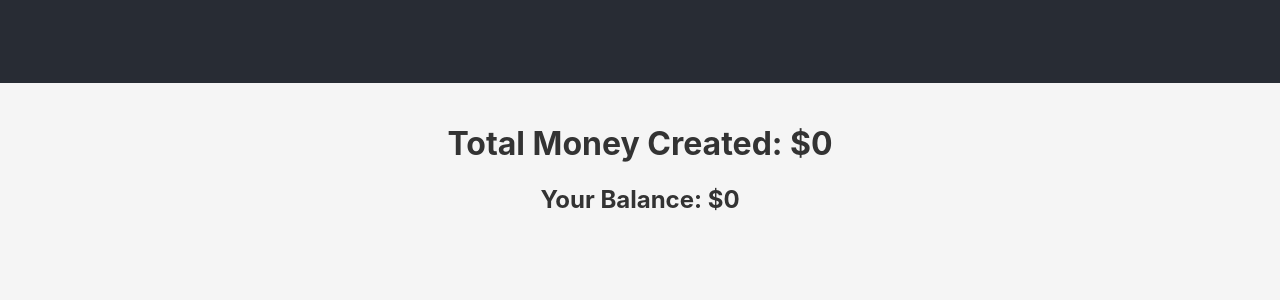
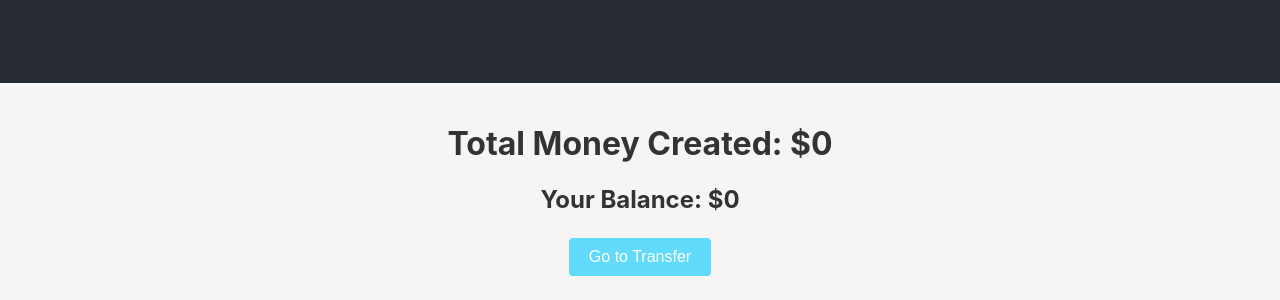
Before and after one commit to jbsbuilder/fire-bank, a React (Create React App) app: page /home in a window 1280 px wide. Shown: the part 717-1017 px from the top of the page. Before the commit the page ends 971 px from the top, so only its background shows below. Built offline with nearby package versions, Linux system fonts and the light colour scheme; no server answers; the database is empty; sample sign-in values are in the browser's storage.

Commit message:
nonworking transfer button added

```diff
--- a/src/components/Home.js
+++ b/src/components/Home.js
@@ -2,10 +2,12 @@
 import React, { useEffect, useState } from 'react';
 import { db } from '../firebaseConfig';
 import { collection, getDocs } from "firebase/firestore";
+import { useNavigate } from 'react-router-dom';
 
 const Home = () => {
   const [totalMoney, setTotalMoney] = useState(0);
   const [userBalance, setUserBalance] = useState(0);
+  const navigate = useNavigate
 
   useEffect(() => {
     const fetchData = async () => {
@@ -20,10 +22,15 @@ const Home = () => {
     fetchData();
   }, []);
 
+  const handleTransferClick = () => {
+    navigate('/transfer');
+  }
+
   return (
     <div>
       <h1>Total Money Created: ${totalMoney}</h1>
       <h2>Your Balance: ${userBalance}</h2>
+      <button onClick={handleTransferClick}>Go to Transfer</button>
     </div>
   );
 };
```
